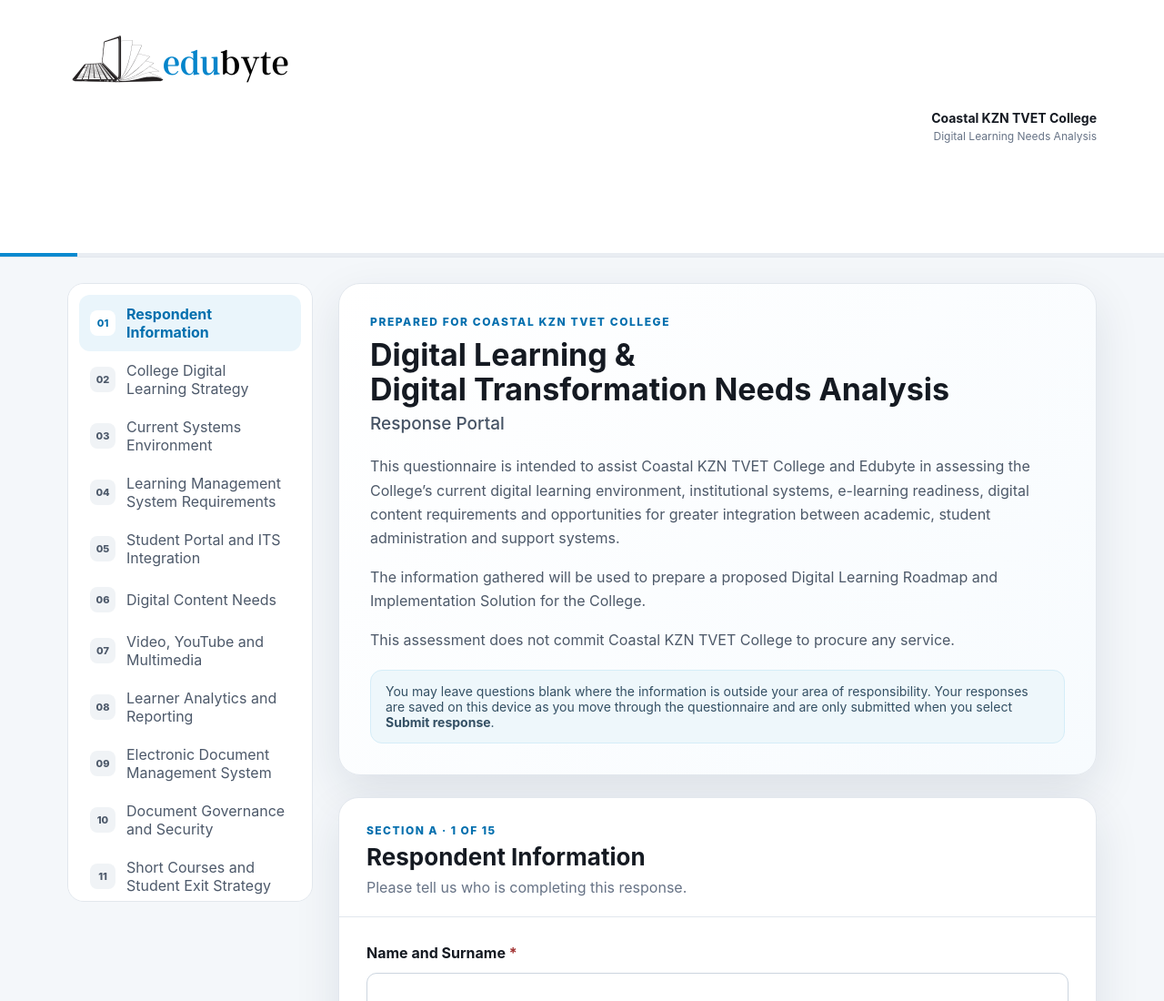
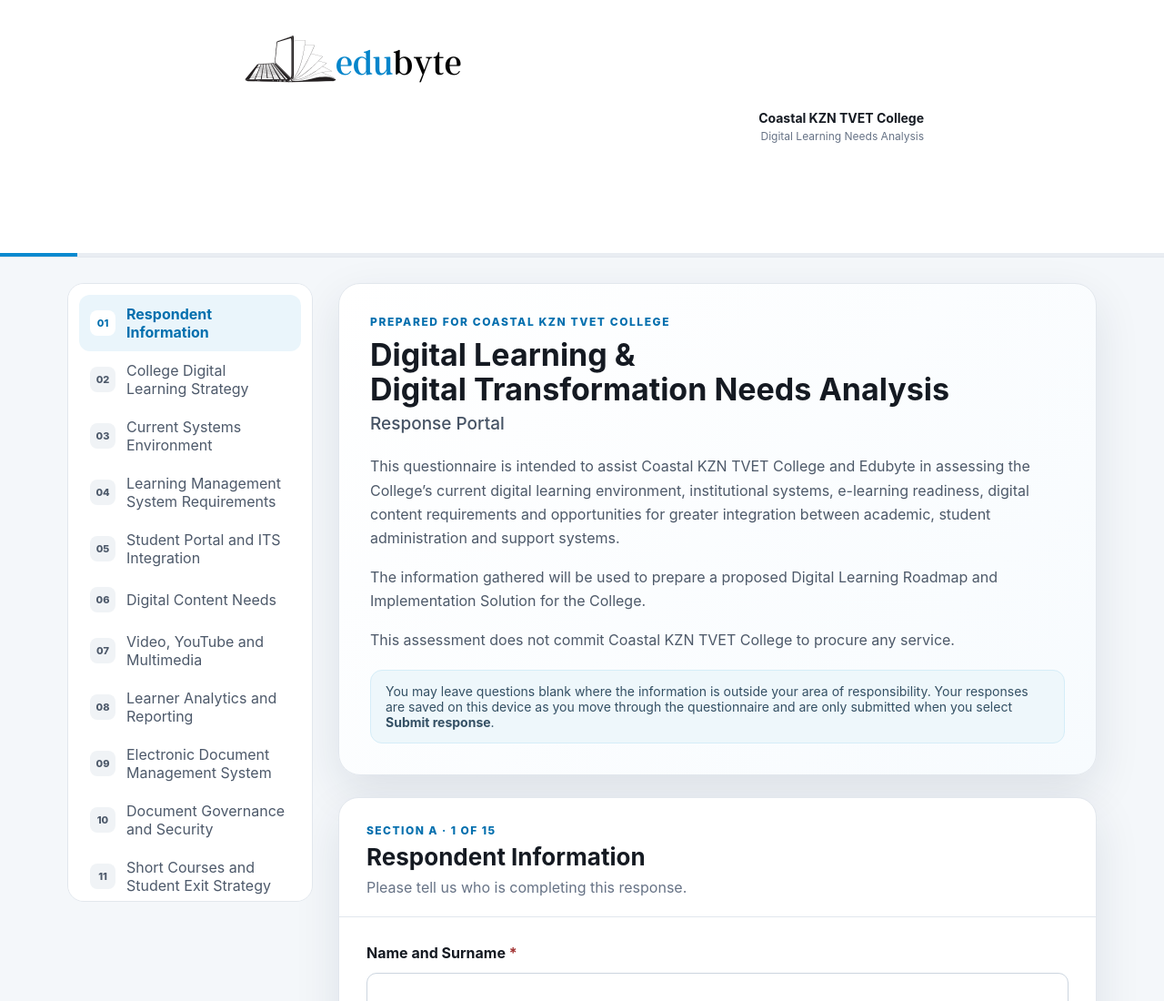
Before and after one commit to tilanavv-cmyk/Coastal-TVETC-LMS-Needs-Analysis, a website: page index.html in a window 1280 px wide. Shown: the top 1100 px of the page at 91% size. Drawn offline with Linux system fonts and the light colour scheme.

Commit message:
Update styles.css

```diff
--- a/styles.css
+++ b/styles.css
@@ -10,7 +10,7 @@ button,input,select,textarea{font:inherit}
 a{color:var(--blue2)}
 .shell{min-height:100vh}
 .topbar{background:#fff;border-bottom:1px solid var(--line);position:sticky;top:0;z-index:20}
-.topbar-inner{max-width:1180px;margin:auto;padding:14px 24px;display:flex;align-items:center;gap:20px}
+.topbar-inner{max-width:800px;margin:auto;padding:14px 24px;display:flex;align-items:center;gap:20px}
 .logo{width:250px;height:auto;display:block}
 .topbar-title{margin-left:auto;text-align:right}
 .topbar-title strong{display:block;font-size:14px}
```
